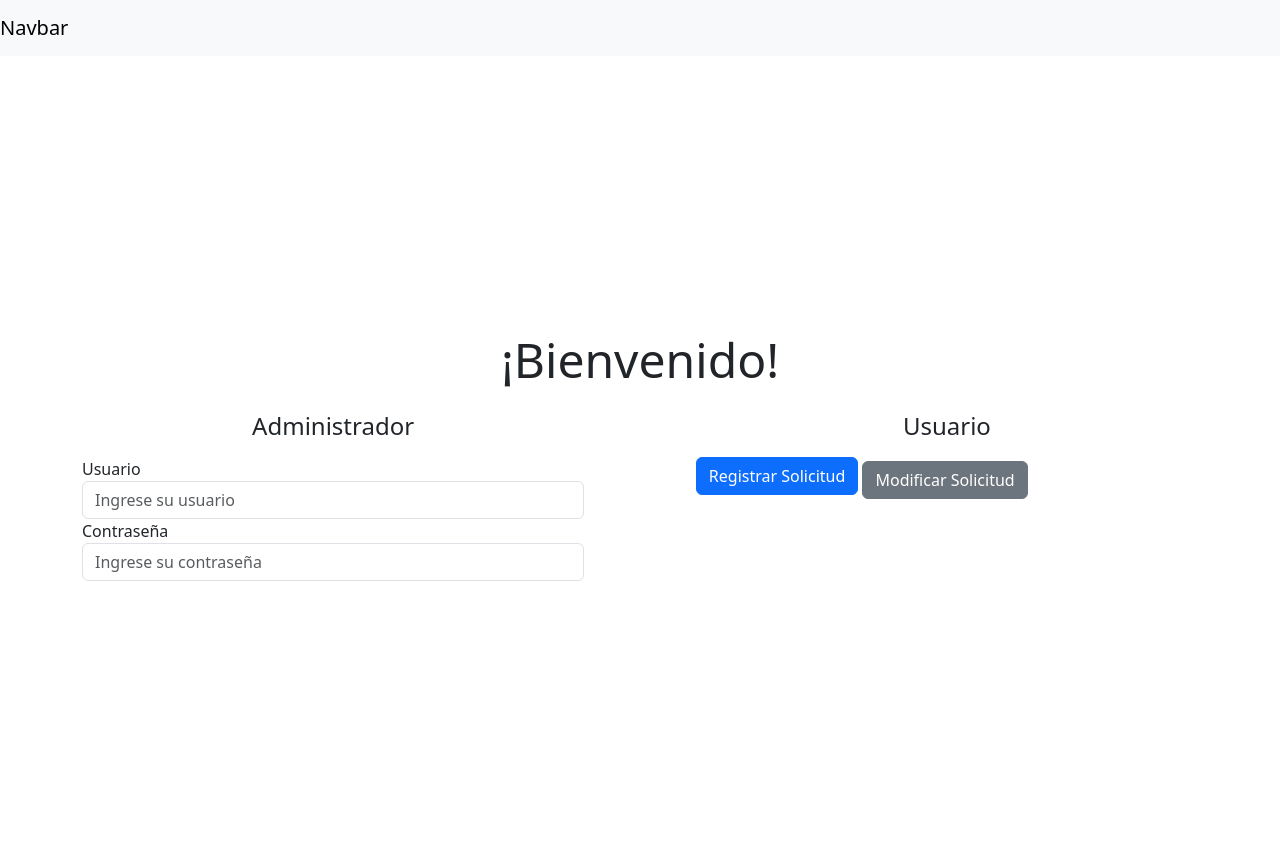
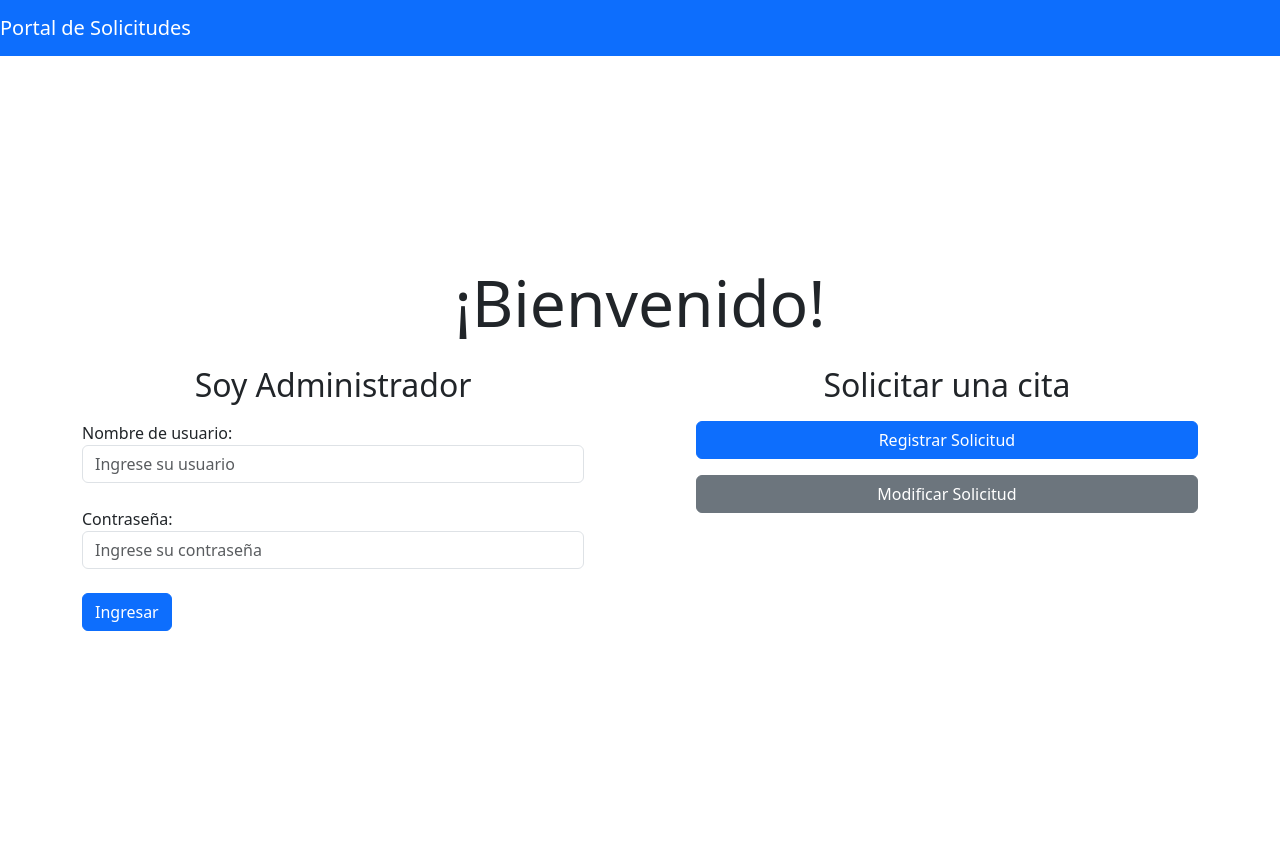
Before and after one commit to NoSenseQC/2Parcial, a Flask app: page / in a window 1280 px wide. Run offline with Flask 3, Linux system fonts and the light colour scheme; some libraries are stand-ins or nearby versions.

Commit message:
Agregando vistas

```diff
--- a/App.py
+++ b/App.py
@@ -1,9 +1,32 @@
-from flask import Flask,render_template,url_for
+from flask import Flask, render_template, request, redirect, url_for
+
 app = Flask(__name__)
 
 @app.route('/')
-def index():
+def login():
     return render_template('Login.html')
+
+@app.route('/admin_login', methods=['POST'])
+def admin_login():
+    username = request.form['username']
+    password = request.form['password']
+    # Aquí puedes añadir la lógica de autenticación
+    if username == 'admin' and password == 'password':  # Ejemplo básico
+        return redirect(url_for('admin_menu'))
+    else:
+        return redirect(url_for('login'))
+
+@app.route('/admin_menu')
+def admin_menu():
+    return render_template('AdminMenu.html')
+
+@app.route('/admin_consulta')
+def admin_consulta():
+    return render_template('AdminConsulta.html')
+
+@app.route('/admin_catalogos')
+def admin_catalogos():
+    return render_template('AdminCatalogos.html')
 
 if __name__ == '__main__':
     app.run(debug=True)
--- a/static/css/Login.css
+++ b/static/css/Login.css
@@ -14,10 +14,20 @@
     width: 45%;
 }
 .section-title {
-    font-size: 1.5rem;
+    font-size: 2rem;  /* Aumenta el tamaño de "Administrador" y "Usuario" */
     text-align: center;
     margin-bottom: 1rem;
 }
 .welcome-title {
-    font-size: 3rem;
+    font-size: 4rem;  /* Aumenta el tamaño del texto de "¡Bienvenido!" */
 }
+.user-column {
+    display: flex;
+    flex-direction: column;
+}
+.form-group {
+    margin-bottom: 2rem;  /* Separa los campos de "Usuario" y "Contraseña" */
+}
+.btn {
+    margin-bottom: 1rem;  /* Separa los botones de solicitud y el botón de ingresar */
+}
--- a/templates/Login.html
+++ b/templates/Login.html
@@ -4,12 +4,12 @@
     <meta charset="UTF-8">
     <meta name="viewport" content="width=device-width, initial-scale=1.0">
     <title>Login</title>
-    <link href="bootstrap-5.3.2/dist/css/bootstrap.css" rel="stylesheet">
-    <link href="css/Login.css" rel="stylesheet">
+    <link href="{{ url_for('static', filename='bootstrap-5.3.2/dist/css/bootstrap.css') }}" rel="stylesheet">
+    <link href="{{ url_for('static', filename='css/Login.css') }}" rel="stylesheet">
 </head>
 <body>
-    <nav class="navbar navbar-expand-lg navbar-light bg-light">
-        <a class="navbar-brand" href="#">Navbar</a>
+    <nav class="navbar navbar-expand-lg navbar-dark bg-primary">
+        <a class="navbar-brand" href="#">Portal de Solicitudes</a>
         <button class="navbar-toggler" type="button" data-toggle="collapse" data-target="#navbarNav" aria-controls="navbarNav" aria-expanded="false" aria-label="Toggle navigation">
             <span class="navbar-toggler-icon"></span>
         </button>
@@ -23,23 +23,26 @@
         <h1 class="text-center welcome-title mb-4">¡Bienvenido!</h1>
         <div class="form-container">
             <div class="form-column">
-                <h4 class="section-title">Administrador</h4>
-                <div class="form-group">
-                    <label for="admin-user">Usuario</label>
-                    <input type="text" class="form-control" id="admin-user" placeholder="Ingrese su usuario">
-                </div>
-                <div class="form-group">
-                    <label for="admin-password">Contraseña</label>
-                    <input type="password" class="form-control" id="admin-password" placeholder="Ingrese su contraseña">
-                </div>
+                <h4 class="section-title">Soy Administrador</h4>
+                <form action="{{ url_for('admin_login') }}" method="POST">
+                    <div class="form-group mb-4">
+                        <label for="admin-user">Nombre de usuario:</label>
+                        <input type="text" class="form-control" id="admin-user" name="username" placeholder="Ingrese su usuario">
+                    </div>
+                    <div class="form-group mb-4">
+                        <label for="admin-password">Contraseña:</label>
+                        <input type="password" class="form-control" id="admin-password" name="password" placeholder="Ingrese su contraseña">
+                    </div>
+                    <button type="submit" class="btn btn-primary btn-block mb-3">Ingresar</button>
+                </form>
             </div>
-            <div class="form-column">
-                <h4 class="section-title">Usuario</h4>
-                <button type="button" class="btn btn-primary btn-block mb-2">Registrar Solicitud</button>
+            <div class="form-column user-column">
+                <h4 class="section-title">Solicitar una cita</h4>
+                <button type="button" class="btn btn-primary btn-block mb-3">Registrar Solicitud</button>
                 <button type="button" class="btn btn-secondary btn-block">Modificar Solicitud</button>
             </div>
         </div>
     </div>
-    <script src="js/bootstrap.min.js"></script>
+    <script src="{{ url_for('static', filename='js/bootstrap.min.js') }}"></script>
 </body>
 </html>
```
Also changed, not shown: static/css/AdminMenu.css (added, +35 -0 lines), templates/AdminMenu.html (+85 -0 lines), templates/AdminCatalogos.html (added), templates/AdminSolicitudes.html (deleted).
